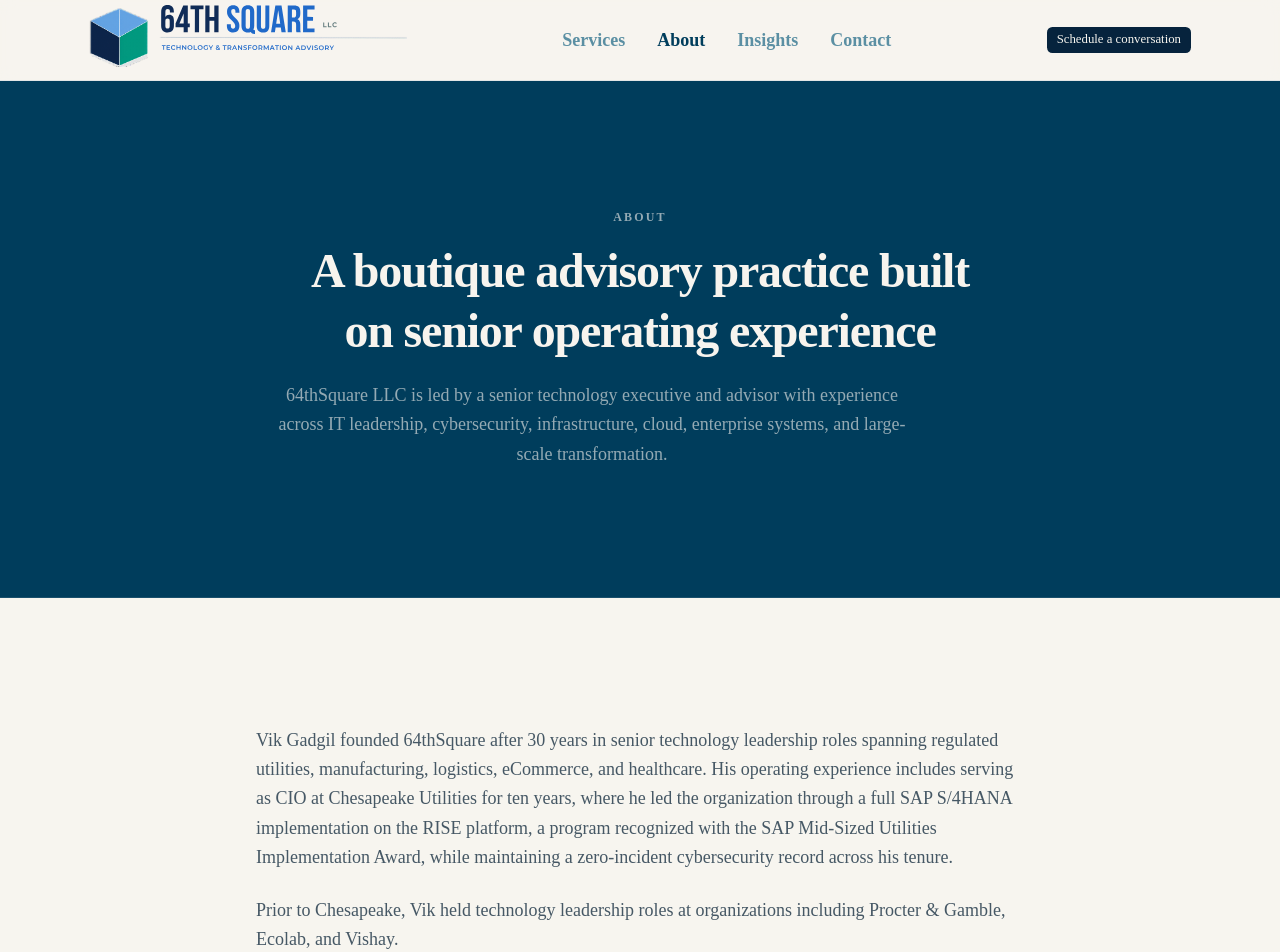
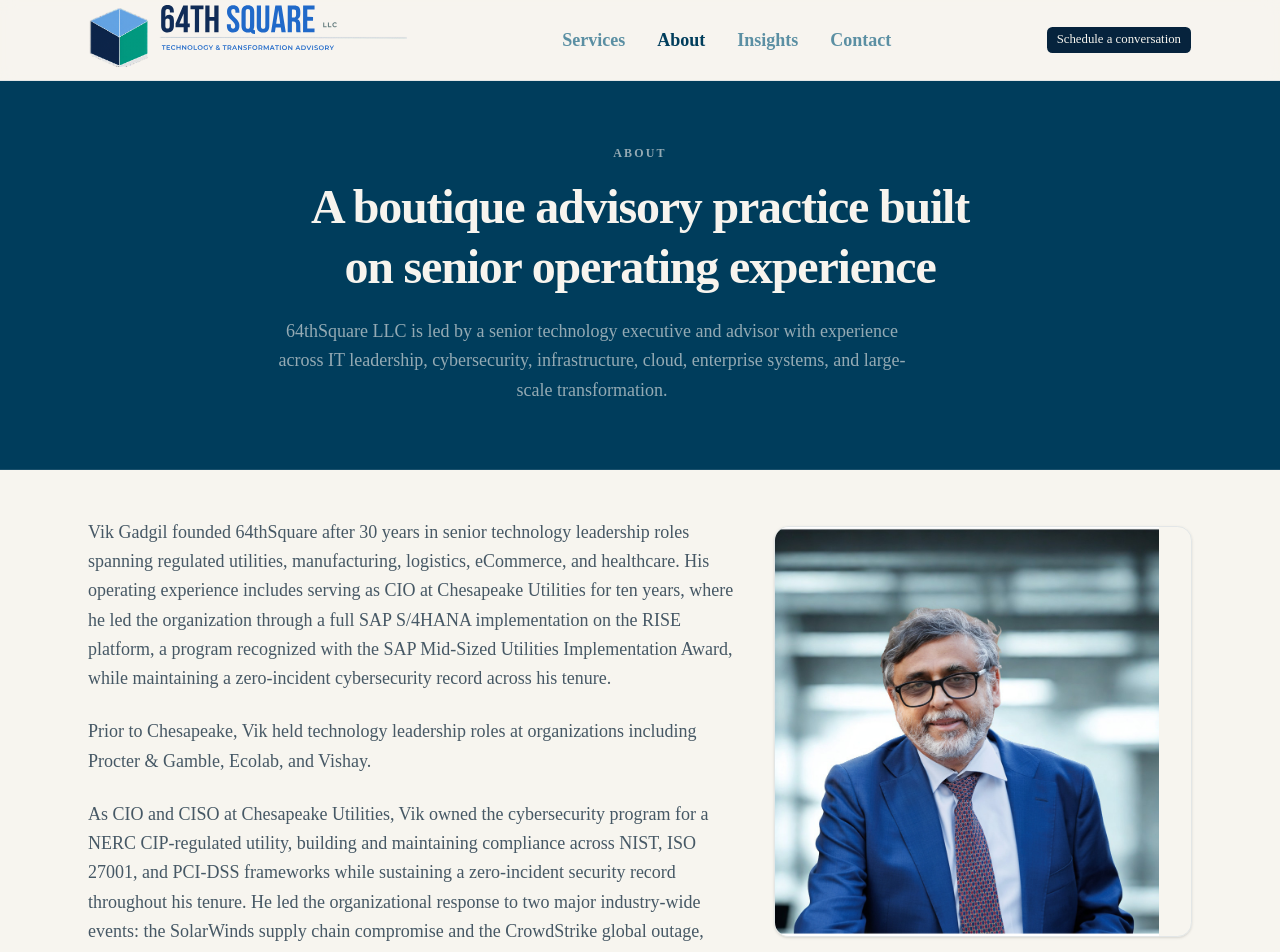
Before and after one commit to vikrantgadgil/64thsquare-site, a Next.js app: page /about in a window 1280 px wide. Shown: the top 952 px of the page. Built offline with nearby package versions, Linux system fonts and the light colour scheme.

Commit message:
Improve about page layout

```diff
--- a/src/app/about/page.tsx
+++ b/src/app/about/page.tsx
@@ -1,3 +1,4 @@
+import Image from "next/image";
 import { SectionHeading } from "@/components/section-heading";
 import { CTASection } from "@/components/cta-section";
 
@@ -29,7 +30,7 @@
     <>
       {/* Header */}
       <section className="border-b border-ivory/10 bg-navy">
-        <div className="mx-auto max-w-6xl px-6 py-24 sm:py-32">
+        <div className="mx-auto max-w-6xl px-6 py-12 sm:py-16">
           <SectionHeading
             eyebrow="About"
             title="A boutique advisory practice built on senior operating experience"
@@ -41,8 +42,10 @@
 
       {/* Philosophy */}
       <section className="bg-background">
-        <div className="mx-auto max-w-6xl px-6 py-24 sm:py-32">
-          <div className="mx-auto max-w-3xl">
+        <div className="mx-auto max-w-6xl px-6 pt-10 pb-24 sm:pt-12 sm:pb-32">
+          <div className="grid items-start gap-10 lg:grid-cols-5">
+            {/* Bio text */}
+            <div className="lg:col-span-3">
               <p className="text-lg leading-relaxed text-muted-foreground">
                 Vik Gadgil founded 64thSquare after 30 years in senior technology
                 leadership roles spanning regulated utilities, manufacturing,
@@ -67,6 +70,21 @@
                 certifications. 64thSquare was founded to make that caliber of
                 operating experience accessible to organizations that need it, without the overhead of a permanent executive hire.
               </p>
+            </div>
+
+            {/* Photo */}
+            <div className="lg:col-span-2 lg:mt-2">
+              <div className="overflow-hidden rounded-2xl border border-border/40 shadow-sm">
+                <Image
+                  src="/vik-gadgil.png"
+                  alt="Vik Gadgil, founder of 64thSquare"
+                  width={360}
+                  height={450}
+                  className="h-auto w-full max-w-sm object-contain"
+                  priority
+                />
+              </div>
+            </div>
           </div>
         </div>
       </section>
--- a/src/app/contact/page.tsx
+++ b/src/app/contact/page.tsx
@@ -16,7 +16,7 @@
     <>
       {/* Header */}
       <section className="border-b border-ivory/10 bg-navy">
-        <div className="mx-auto max-w-6xl px-6 py-24 sm:py-32">
+        <div className="mx-auto max-w-6xl px-6 py-12 sm:py-16">
           <SectionHeading
             eyebrow="Contact"
             title="Start the conversation"
--- a/src/app/insights/page.tsx
+++ b/src/app/insights/page.tsx
@@ -18,7 +18,7 @@
     <>
       {/* Header */}
       <section className="border-b border-ivory/10 bg-navy">
-        <div className="mx-auto max-w-6xl px-6 py-24 sm:py-32">
+        <div className="mx-auto max-w-6xl px-6 py-12 sm:py-16">
           <SectionHeading
             eyebrow="Insights"
             title="Perspectives on technology leadership and advisory"
--- a/src/app/services/page.tsx
+++ b/src/app/services/page.tsx
@@ -70,7 +70,7 @@
     <>
       {/* Header */}
       <section className="border-b border-ivory/10 bg-navy">
-        <div className="mx-auto max-w-6xl px-6 py-24 sm:py-32">
+        <div className="mx-auto max-w-6xl px-6 py-12 sm:py-16">
           <SectionHeading
             eyebrow="Services"
             title="Advisory and leadership for critical technology work"
```
Also changed, not shown: public/vik-gadgil.png (added). Lines whose indentation alone changed are shown as unchanged.
